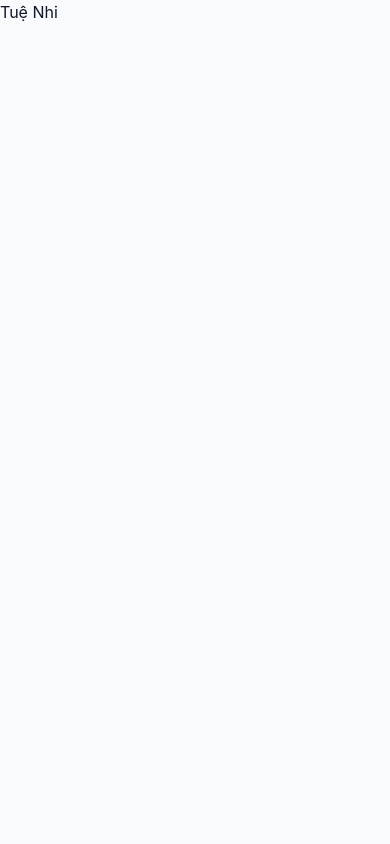
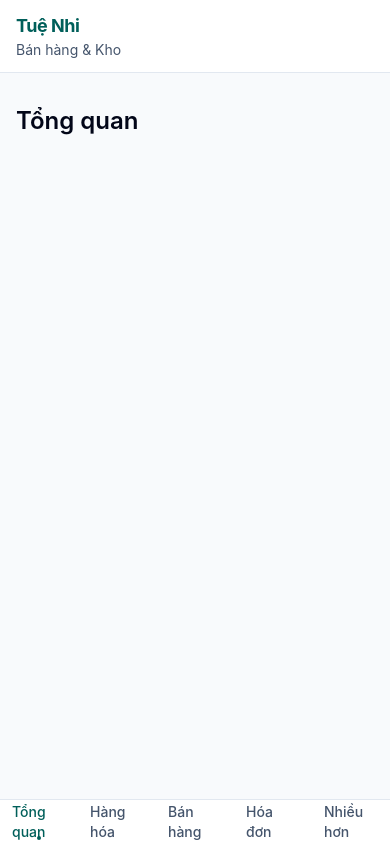
Before and after one commit to hoangnvthkt/tuenhi, a React (Vite) app: page / in a window 390 px wide. Built offline with nearby package versions, Linux system fonts and the light colour scheme.

Commit message:
feat: add responsive application shell

```diff
--- a/src/app/App.tsx
+++ b/src/app/App.tsx
@@ -1,7 +1,13 @@
+import { createBrowserRouter, RouterProvider } from 'react-router';
+import { appRoutes } from './app-routes';
+import { AppProviders } from './AppProviders';
+
+const router = createBrowserRouter(appRoutes);
+
 export function App() {
   return (
-    <main>
-      <p>Tuệ Nhi</p>
-    </main>
+    <AppProviders>
+      <RouterProvider router={router} />
+    </AppProviders>
   );
 }
--- /dev/null
+++ b/src/app/AppProviders.tsx
@@ -0,0 +1,15 @@
+import { QueryClientProvider } from '@tanstack/react-query';
+import { useState, type ReactNode } from 'react';
+import { createQueryClient } from '../lib/query/create-query-client';
+
+type AppProvidersProps = {
+  children: ReactNode;
+};
+
+export function AppProviders({ children }: AppProvidersProps) {
+  const [queryClient] = useState(createQueryClient);
+
+  return (
+    <QueryClientProvider client={queryClient}>{children}</QueryClientProvider>
+  );
+}
--- /dev/null
+++ b/src/app/app-routes.tsx
@@ -0,0 +1,27 @@
+import type { RouteObject } from 'react-router';
+import { AppShell } from './layout/AppShell';
+import { DashboardPage } from './pages/DashboardPage';
+import { FoundationSectionPage } from './pages/FoundationSectionPage';
+
+function foundationPage(title: string) {
+  return (
+    <FoundationSectionPage
+      title={title}
+      description={`Phân hệ ${title} sẽ được kích hoạt trong giai đoạn đã được phê duyệt.`}
+    />
+  );
+}
+
+export const appRoutes: RouteObject[] = [
+  {
+    element: <AppShell />,
+    children: [
+      { index: true, element: <DashboardPage /> },
+      { path: 'products', element: foundationPage('Hàng hóa') },
+      { path: 'pos', element: foundationPage('Bán hàng') },
+      { path: 'sales', element: foundationPage('Hóa đơn') },
+      { path: 'more', element: foundationPage('Nhiều hơn') },
+      { path: '*', element: foundationPage('Không tìm thấy trang') },
+    ],
+  },
+];
--- /dev/null
+++ b/src/app/layout/AppShell.tsx
@@ -0,0 +1,88 @@
+import { NavLink, Outlet } from 'react-router';
+import { useOnlineStatus } from '../use-online-status';
+import { navigationItems } from './navigation-items';
+
+function NavigationLinks({ mobile }: { mobile: boolean }) {
+  return (
+    <>
+      {navigationItems.map((item) => (
+        <NavLink
+          key={item.to}
+          to={item.to}
+          end={item.end}
+          className={({ isActive }) =>
+            [
+              'relative inline-flex min-h-11 items-center justify-center px-3 text-sm font-medium',
+              'focus-visible:outline-2 focus-visible:outline-offset-2 focus-visible:outline-teal-700',
+              isActive
+                ? 'text-teal-800'
+                : 'text-slate-600 hover:text-slate-950',
+              mobile ? 'flex-1' : 'rounded-md',
+            ].join(' ')
+          }
+        >
+          {({ isActive }) => (
+            <>
+              <span>{item.label}</span>
+              {isActive ? (
+                <span
+                  aria-hidden="true"
+                  className={
+                    mobile
+                      ? 'absolute bottom-1 h-1 w-1 rounded-full bg-current'
+                      : 'absolute inset-x-3 bottom-0 h-0.5 rounded-full bg-current'
+                  }
+                />
+              ) : null}
+            </>
+          )}
+        </NavLink>
+      ))}
+    </>
+  );
+}
+
+export function AppShell() {
+  const isOnline = useOnlineStatus();
+
+  return (
+    <div className="min-h-screen bg-slate-50 text-slate-900">
+      <header className="border-b border-slate-200 bg-white">
+        <div className="mx-auto flex max-w-6xl items-center justify-between gap-6 px-4 py-3 sm:px-6">
+          <div>
+            <p className="text-lg font-bold tracking-tight text-teal-800">
+              Tuệ Nhi
+            </p>
+            <p className="text-sm text-slate-600">Bán hàng &amp; Kho</p>
+          </div>
+          <nav
+            aria-label="Điều hướng máy tính"
+            className="hidden lg:flex lg:items-center lg:gap-1"
+          >
+            <NavigationLinks mobile={false} />
+          </nav>
+        </div>
+      </header>
+
+      {!isOnline ? (
+        <div
+          role="status"
+          className="border-b border-amber-300 bg-amber-50 px-4 py-3 text-sm text-amber-950"
+        >
+          Bạn đang ngoại tuyến. Các thao tác ghi sổ sẽ bị khóa.
+        </div>
+      ) : null}
+
+      <main className="mx-auto max-w-6xl px-4 py-8 pb-[calc(5.5rem+env(safe-area-inset-bottom))] sm:px-6 lg:pb-8">
+        <Outlet />
+      </main>
+
+      <nav
+        aria-label="Điều hướng di động"
+        className="fixed bottom-0 left-0 right-0 z-10 flex border-t border-slate-200 bg-white pb-[env(safe-area-inset-bottom)] lg:hidden"
+      >
+        <NavigationLinks mobile />
+      </nav>
+    </div>
+  );
+}
--- /dev/null
+++ b/src/app/layout/navigation-items.ts
@@ -0,0 +1,7 @@
+export const navigationItems = [
+  { to: '/', label: 'Tổng quan', end: true },
+  { to: '/products', label: 'Hàng hóa', end: false },
+  { to: '/pos', label: 'Bán hàng', end: false },
+  { to: '/sales', label: 'Hóa đơn', end: false },
+  { to: '/more', label: 'Nhiều hơn', end: false },
+] as const;
--- /dev/null
+++ b/src/app/pages/DashboardPage.tsx
@@ -0,0 +1,3 @@
+export function DashboardPage() {
+  return <h1 className="text-2xl font-semibold text-slate-950">Tổng quan</h1>;
+}
--- /dev/null
+++ b/src/app/pages/FoundationSectionPage.tsx
@@ -0,0 +1,18 @@
+type FoundationSectionPageProps = {
+  title: string;
+  description: string;
+};
+
+export function FoundationSectionPage({
+  title,
+  description,
+}: FoundationSectionPageProps) {
+  return (
+    <section aria-labelledby="section-title">
+      <h1 id="section-title" className="text-2xl font-semibold text-slate-950">
+        {title}
+      </h1>
+      <p className="mt-3 max-w-prose text-slate-600">{description}</p>
+    </section>
+  );
+}
--- /dev/null
+++ b/src/app/use-online-status.ts
@@ -0,0 +1,19 @@
+import { useSyncExternalStore } from 'react';
+
+function subscribe(callback: () => void) {
+  window.addEventListener('online', callback);
+  window.addEventListener('offline', callback);
+
+  return () => {
+    window.removeEventListener('online', callback);
+    window.removeEventListener('offline', callback);
+  };
+}
+
+function getSnapshot() {
+  return window.navigator.onLine;
+}
+
+export function useOnlineStatus() {
+  return useSyncExternalStore(subscribe, getSnapshot, () => true);
+}
--- /dev/null
+++ b/src/lib/query/create-query-client.ts
@@ -0,0 +1,16 @@
+import { QueryClient } from '@tanstack/react-query';
+
+export function createQueryClient() {
+  return new QueryClient({
+    defaultOptions: {
+      queries: {
+        staleTime: 30_000,
+        retry: 1,
+        refetchOnWindowFocus: false,
+      },
+      mutations: {
+        retry: false,
+      },
+    },
+  });
+}
--- a/src/styles/index.css
+++ b/src/styles/index.css
@@ -31,6 +31,10 @@ body {
   margin: 0;
 }
 
+#root {
+  min-height: 100vh;
+}
+
 button,
 input,
 select,
```
Also changed, not shown: 2 other files (tests, documents, lock files or other folders).
